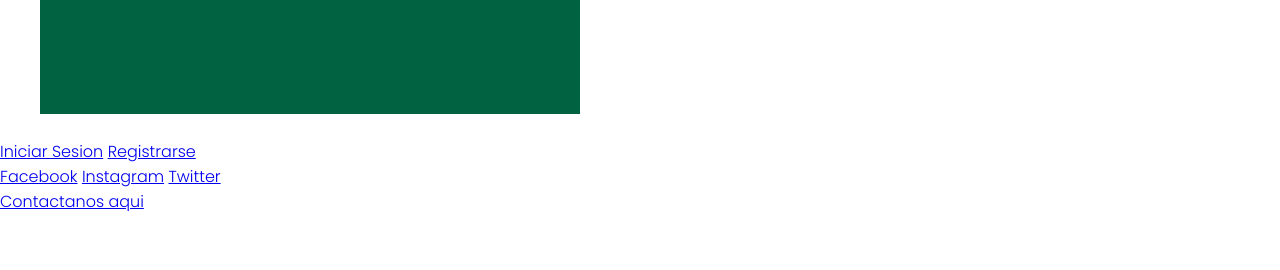
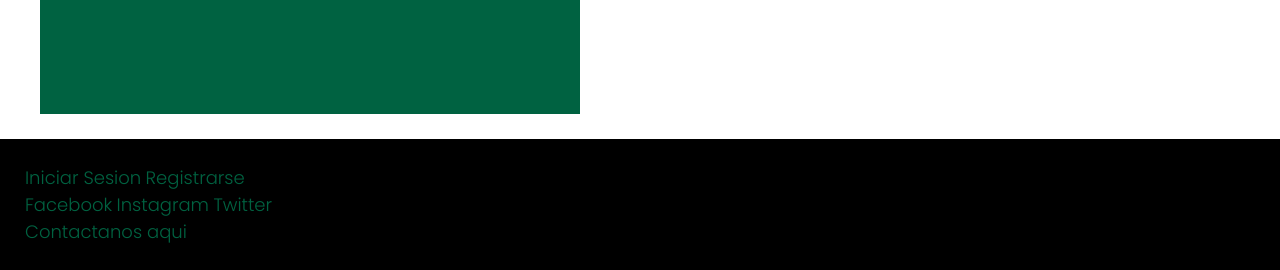
Before and after one commit to JesicaValdez/Starbucks, a plain HTML site: page index.html in a window 1280 px wide. Shown: the part 4481-4751 px from the top of the page. Before the commit the page ends 4695 px from the top, so only its background shows below. Drawn offline with Linux system fonts and the light colour scheme.

Commit message:
finish style

```diff
--- a/CSS/style.css
+++ b/CSS/style.css
@@ -3,6 +3,11 @@
     padding: 0;
     box-sizing: border-box;
     font-family: 'Poppins', sans-serif;
+}
+
+*::selection{
+    background: #006241;
+    color: #fff;
 }
 
 .header{
@@ -129,7 +134,7 @@
     width: 45%;
     height: 500px;
     margin-top: 25px;
-    color: white;
+    color: #fff;
     position: relative;
 }
 
@@ -152,7 +157,7 @@
 
 .cards__card-btn:hover{
     background: yellow;
-    color: white;
+    color: #fff;
     border: 2px solid yellow;
 }
 
@@ -171,7 +176,7 @@
 .cards_card-circle{
     background: yellow;
     border-radius: 50%;
-    color: black;
+    color: #000;
     width: 75px;
     height: 70px;
     text-align: center;
@@ -180,3 +185,21 @@
     right: -25px;
     top: -25px;
 }
+
+.footer{
+    background: #000;
+    padding: 25px;
+    color: #fff;
+}
+
+.footer__link-contact,
+.footer__link-user,
+.footer__link-user-social{
+    color: #006241;
+    font-size: 18px;
+    text-decoration: none;
+}
+
+.footer__link-contact{
+    color:#006241
+}
--- a/index.html
+++ b/index.html
@@ -125,9 +125,9 @@
         </div>
         <!--Contenedor enlaces redes sociales centro footer -->
         <div class="footer__container-social">
-            <a class="footer__link-social" href="#">Facebook</a>
-            <a class="footer__link-social" href="#">Instagram</a>
-            <a class="footer__link-social" href="#">Twitter</a>
+            <a class="footer__link-user-social" href="#">Facebook</a>
+            <a class="footer__link-user-social" href="#">Instagram</a>
+            <a class="footer__link-user-social" href="#">Twitter</a>
         </div>
         <!--Contenedor boton contactanos aqui lado derecho footer-->
         <div class="footer__container-contact">
```
